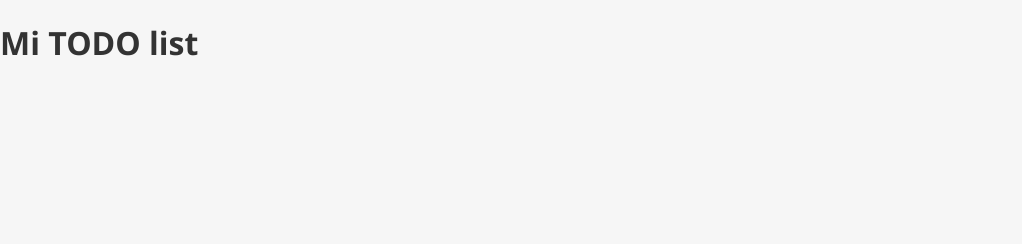
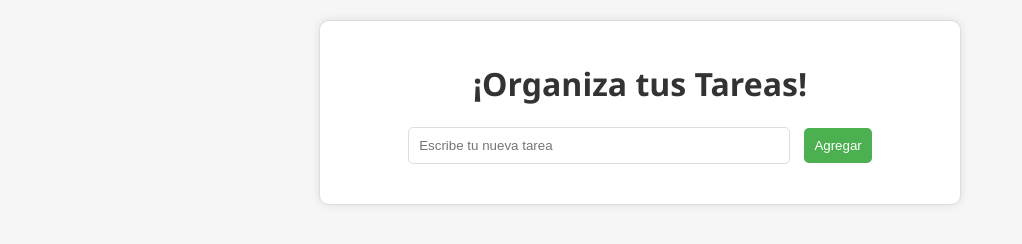
Before and after one commit to DSAW-2024-1/dom-manipulation-MariaFernandaTamayo, a plain HTML site: page index.html in a window 1280 px wide. Shown: the whole page, without its empty margins (0-1022 px from the left). Drawn offline with Linux system fonts and the light colour scheme.

Commit message:
Add files via upload

```diff
--- a/index.html
+++ b/index.html
@@ -1,13 +1,25 @@
 <!DOCTYPE html>
-<html lang="en">
+<html lang="es">
   <head>
     <meta charset="UTF-8" />
     <meta name="viewport" content="width=device-width, initial-scale=1.0" />
-    <link rel="stylesheet" href="./styles/styles.css" />
-    <title>Document</title>
+    <link rel="stylesheet" href="styles/styles.css" />
+    <title>Lista de Tareas</title>
   </head>
   <body>
-    <h1>Mi TODO list</h1>
+    <div class="container">
+      <h1>¡Organiza tus Tareas!</h1>
+      <div class="task-input-container">
+        <input
+          type="text"
+          id="taskInput"
+          placeholder="Escribe tu nueva tarea"
+        />
+        <button onclick="addTask()">Agregar</button>
+      </div>
+      <ul id="taskList"></ul>
+    </div>
+
     <script src="scripts/script.js"></script>
   </body>
 </html>
```
